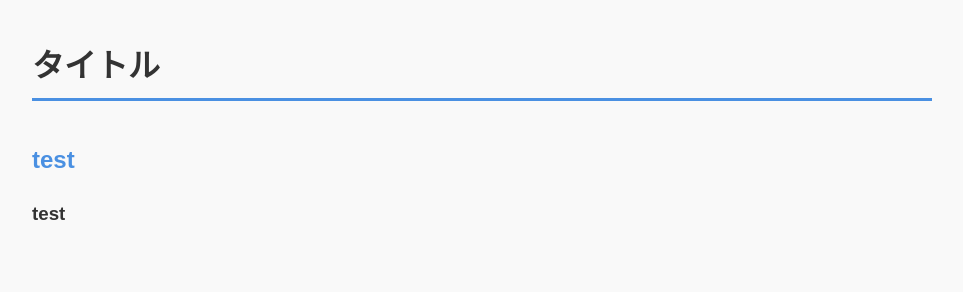
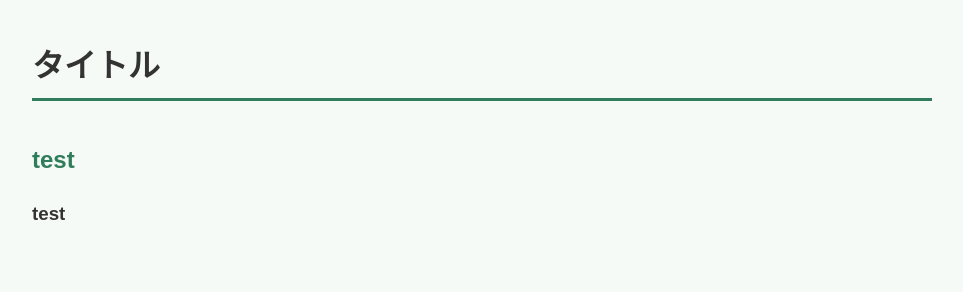
Before and after one commit to web025-11/information-processing-4th, a plain HTML site: page index.html in a window 1280 px wide. Shown: the whole page, without its empty margins (158-1121 px from the left). Drawn offline with Linux system fonts and the light colour scheme.

Commit message:
Update style.css

```diff
--- a/style.css
+++ b/style.css
@@ -2,7 +2,7 @@ body {
   font-family: "Arial", "Hiragino Sans", sans-serif;
   line-height: 1.6;
   color: #333;
-  background-color: #f9f9f9;
+  background-color: #f6faf7;
   margin: 0;
   padding: 20px;
 }
@@ -12,13 +12,13 @@ body {
   margin: 0 auto;
 
 h1 {
-  border-bottom: 3px solid #4a90e2;
+  border-bottom: 3px solid #2f7d5a;
   padding-bottom: 5px;
 }
 
 h2{
   margin-top: 40px;
-  color: #4a90e2;
+  color: #2f7d5a;
 }
 
 main{
```
